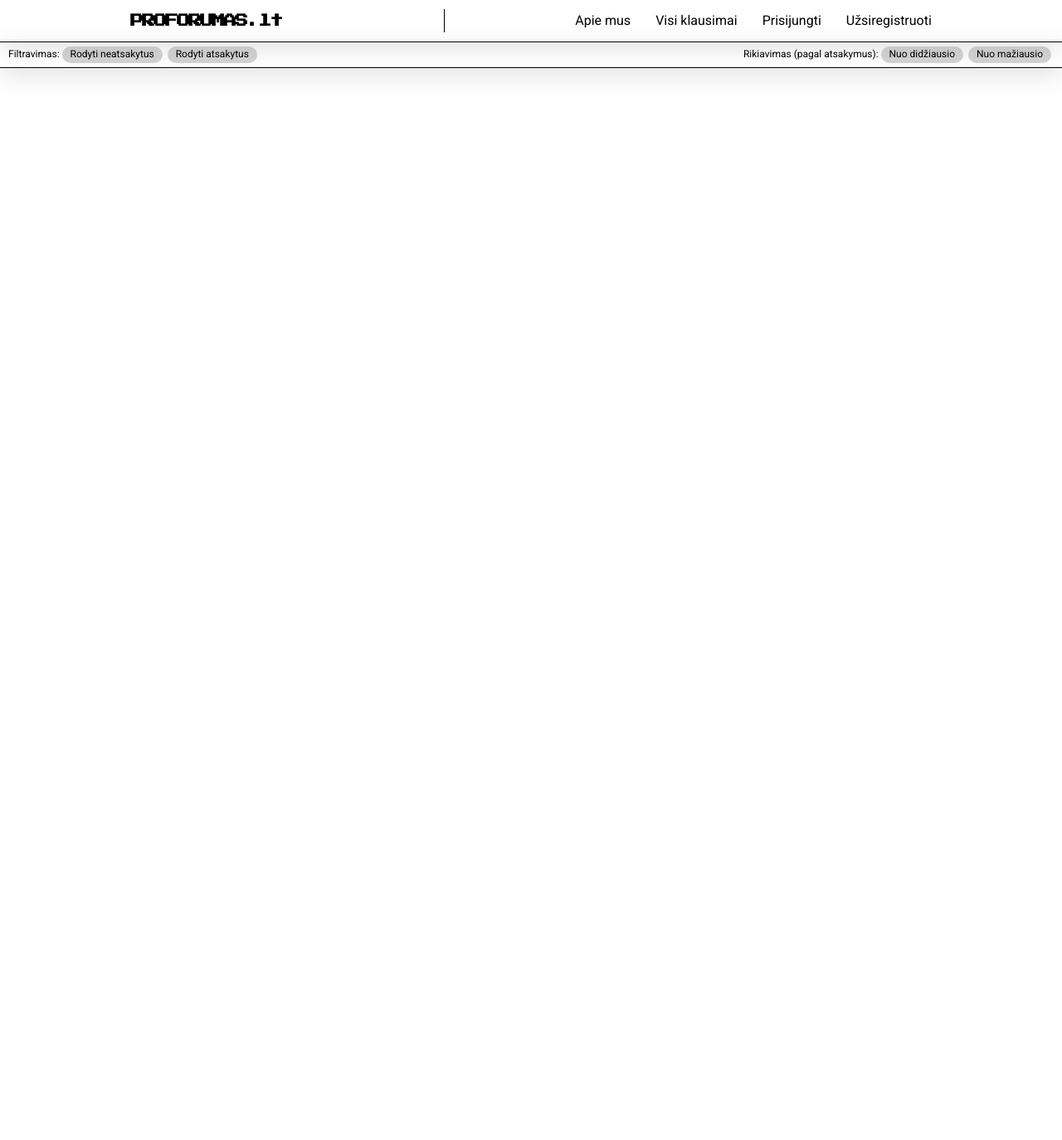
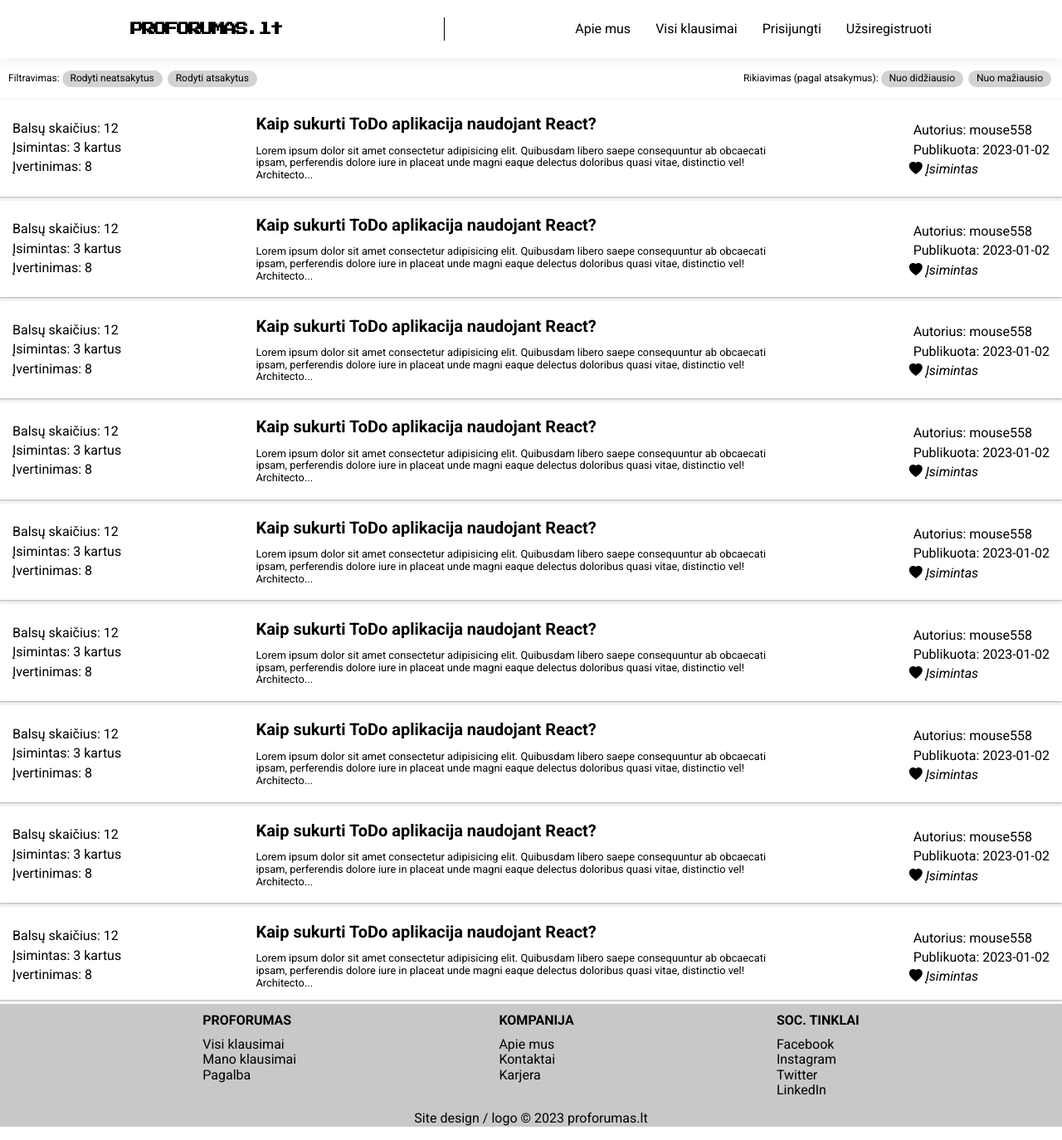
Before and after one commit to ignaspu/PROFORUMAS-Online-Developers-Forum, a React (Create React App) app: page / in a window 1280 px wide. Shown: the whole page at 83% size. Before the commit the page ends 800 px from the top, so only its background shows below. Built offline with nearby package versions, Linux system fonts and the light colour scheme; a web font is replaced by a local one.

Commit message:
sukurtas footeris

```diff
--- a/src/App.css
+++ b/src/App.css
@@ -1,5 +1,6 @@
 @import url('https://fonts.googleapis.com/css2?family=Press+Start+2P&family=Roboto:ital,wght@0,100;0,300;0,400;0,500;0,700;0,900;1,100;1,300;1,400;1,500;1,700;1,900&family=Vina+Sans&display=swap');
 @import url('https://necolas.github.io/normalize.css/8.0.1/normalize.css');
+@import url("https://cdn.jsdelivr.net/npm/bootstrap-icons@1.11.2/font/bootstrap-icons.min.css");
 
 * {
   font-family: 'Roboto';
--- a/src/App.jsx
+++ b/src/App.jsx
@@ -1,4 +1,5 @@
 import './App.css';
+import Footer from './components/UI/footer/Footer';
 import Header from './components/UI/header/Header';
 import Main from './components/UI/main/Main';
 
@@ -7,6 +8,7 @@ function App() {
     <>
       <Header/>
       <Main/>
+      <Footer/>
     </>
   );
 }
--- a/src/components/UI/filter/Filter.jsx
+++ b/src/components/UI/filter/Filter.jsx
@@ -2,10 +2,9 @@ import styled from "styled-components";
 
 const StyledFilter = styled.div`
   display: flex;
-  padding: 0 10px;
+  padding: 5px 10px;
   justify-content: space-between;
-  border-bottom: 1px solid black;
-  box-shadow: rgba(100, 100, 111, 0.2) 0px 7px 29px 0px;
+  margin: 5px 0;
   > div > h1{
     font-size: 0.75rem;
     display: inline-block;
@@ -27,6 +26,7 @@ const StyledFilter = styled.div`
 
 const Filter = () => {
   return (
+    <>
     <StyledFilter>
       <div>
         <h1>Filtravimas:</h1>
@@ -39,6 +39,7 @@ const Filter = () => {
         <button>Nuo mažiausio</button>
       </div>
     </StyledFilter>
+    </>
   );
 }
 
--- /dev/null
+++ b/src/components/UI/footer/Footer.jsx
@@ -0,0 +1,61 @@
+import styled from "styled-components";
+
+const StyledFooter = styled.footer`
+background-color: #c9c8c8;
+  > div{
+    display: flex;
+    justify-content: space-evenly;
+    > div{
+      > h1{
+        font-size: 1rem;
+      }
+      > ul{
+        margin: 0;
+        padding: 0;
+        > li{
+          list-style-type: none;
+        }
+      }
+    }
+  }
+  > p{
+    text-align: center;
+  }
+`;
+
+const Footer = () => {
+  return (
+    <StyledFooter>
+      <div>
+        <div>
+          <h1>PROFORUMAS</h1>
+          <ul>
+            <li>Visi klausimai</li>
+            <li>Mano klausimai</li>
+            <li>Pagalba</li>
+          </ul>
+        </div>
+        <div>
+          <h1>KOMPANIJA</h1>
+          <ul>
+            <li>Apie mus</li>
+            <li>Kontaktai</li>
+            <li>Karjera</li>
+          </ul>
+        </div>
+        <div>
+          <h1>SOC. TINKLAI</h1>
+          <ul>
+            <li>Facebook</li>
+            <li>Instagram</li>
+            <li>Twitter</li>
+            <li>LinkedIn</li>
+          </ul>
+        </div>
+      </div>
+      <p>Site design / logo &copy; 2023 proforumas.lt</p>
+    </StyledFooter>
+  );
+}
+
+export default Footer;
--- a/src/components/UI/header/Header.jsx
+++ b/src/components/UI/header/Header.jsx
@@ -1,11 +1,12 @@
 import styled from "styled-components";
+import OffNav from "../offNav/OffNav";
 
 const StyledHeader = styled.header`
   display: flex;
   justify-content: space-evenly;
   align-items: center;
-  border-bottom: 1px solid black;
-  box-shadow: rgba(100, 100, 111, 0.2) 0px 7px 29px 0px;
+  box-shadow: rgba(17, 17, 26, 0.1) 0px 0px 16px;
+  height: 70px;
   > div > h1{
     font-family: 'Press Start 2P';
     font-size: 1rem;
@@ -16,18 +17,6 @@ const StyledHeader = styled.header`
   > div{
     width: 30%;
   }
-  > nav {
-    > ul{
-      margin: 0;
-      padding: 0;
-      display: flex;
-      gap: 20px;
-      > li{
-        padding: 5px;
-        list-style-type: none;
-      }
-    }
-  }
 
 `;
 
@@ -37,14 +26,7 @@ const Header = () => {
       <div>
         <h1>PROFORUMAS.lt</h1>
       </div>
-      <nav>
-        <ul>
-          <li>Apie mus</li>
-          <li>Visi klausimai</li>
-          <li>Prisijungti</li>
-          <li>Užsiregistruoti</li>
-        </ul>
-      </nav>
+      <OffNav/>
     </StyledHeader>
   );
 }
--- a/src/components/UI/main/Main.jsx
+++ b/src/components/UI/main/Main.jsx
@@ -1,5 +1,6 @@
 import styled from "styled-components";
 import Filter from "../filter/Filter";
+import Topics from "../topics/Topics";
 
 const StyledMain = styled.main`
 
@@ -9,6 +10,7 @@ const Main = () => {
   return (
     <StyledMain>
       <Filter/>
+      <Topics/>
     </StyledMain>
    );
 }
--- /dev/null
+++ b/src/components/UI/offNav/OffNav.jsx
@@ -0,0 +1,34 @@
+import styled from "styled-components";
+
+const StyledNav = styled.nav`
+  > ul{
+    margin: 0;
+    padding: 0;
+    display: flex;
+    gap: 20px;
+    > li{
+      padding: 5px;
+      list-style-type: none;
+    }
+    li:hover{
+      cursor: pointer;
+      text-shadow: 0px 1px 9px rgba(0,0,0,0.35);
+    }
+  }
+`;
+
+
+const OffNav = () => {
+  return (
+    <StyledNav>
+      <ul>
+        <li>Apie mus</li>
+        <li>Visi klausimai</li>
+        <li>Prisijungti</li>
+        <li>Užsiregistruoti</li>
+      </ul>
+    </StyledNav>
+  );
+}
+
+export default OffNav;
--- /dev/null
+++ b/src/components/UI/topic/Topic.jsx
@@ -0,0 +1,46 @@
+import styled from "styled-components";
+
+const StyledDiv = styled.div`
+  margin: 5px 0;
+  box-shadow: rgba(60, 64, 67, 0.3) 0px 1px 2px 0px, rgba(60, 64, 67, 0.15) 0px 1px 3px 1px;
+  display: flex;
+  justify-content: space-between;
+  padding: 5px 10px;
+  align-items: center;
+  div p:not(.textarea){
+    margin: 5px;
+  }
+  > div.content{
+    width: 50%;
+    margin: 0 auto;
+    > h1{
+      font-size: 1.25rem;
+    }
+    > p{
+      font-size: 0.8rem;
+    }
+  }
+`;
+
+const Topic = () => {
+  return (
+    <StyledDiv>
+      <div>
+        <p>Balsų skaičius: 12</p>
+        <p>Įsimintas: 3 kartus</p>
+        <p>Įvertinimas: 8</p>
+      </div>
+      <div className="content">
+        <h1>Kaip sukurti ToDo aplikacija naudojant React?</h1>
+        <p className="textarea">Lorem ipsum dolor sit amet consectetur adipisicing elit. Quibusdam libero saepe consequuntur ab obcaecati ipsam, perferendis dolore iure in placeat unde magni eaque delectus doloribus quasi vitae, distinctio vel! Architecto...</p>
+      </div>
+      <div>
+        <p>Autorius: mouse558</p>
+        <p>Publikuota: 2023-01-02</p>
+        <i class="bi bi-heart-fill"> Įsimintas</i>
+      </div>
+    </StyledDiv>
+  );
+}
+
+export default Topic;
--- /dev/null
+++ b/src/components/UI/topics/Topics.jsx
@@ -0,0 +1,26 @@
+import Topic from "../topic/Topic";
+import styled from "styled-components";
+
+const StyledMain = styled.main`
+  > :last-child{
+    padding-bottom: 0;
+  }
+`;
+
+const Topics = () => {
+  return (
+    <StyledMain>
+      <Topic/>
+      <Topic/>
+      <Topic/>
+      <Topic/>
+      <Topic/>
+      <Topic/>
+      <Topic/>
+      <Topic/>
+      <Topic/>
+    </StyledMain>
+  );
+}
+
+export default Topics;
```
